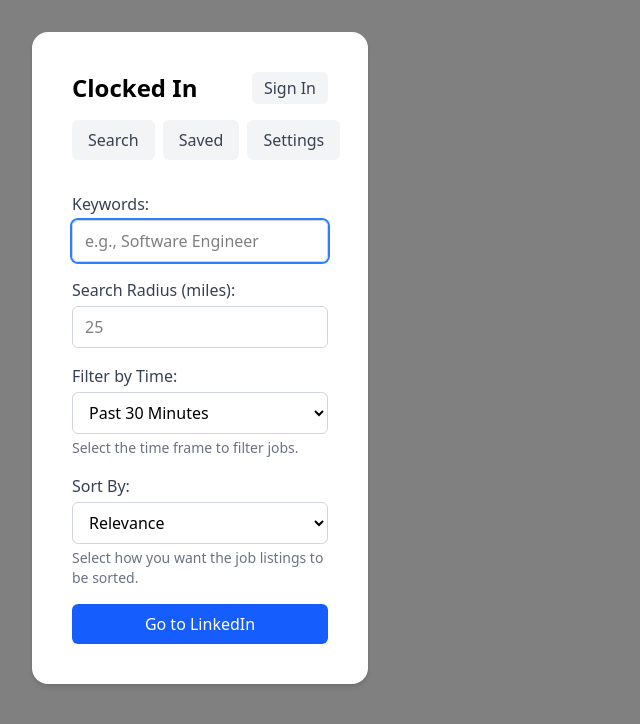
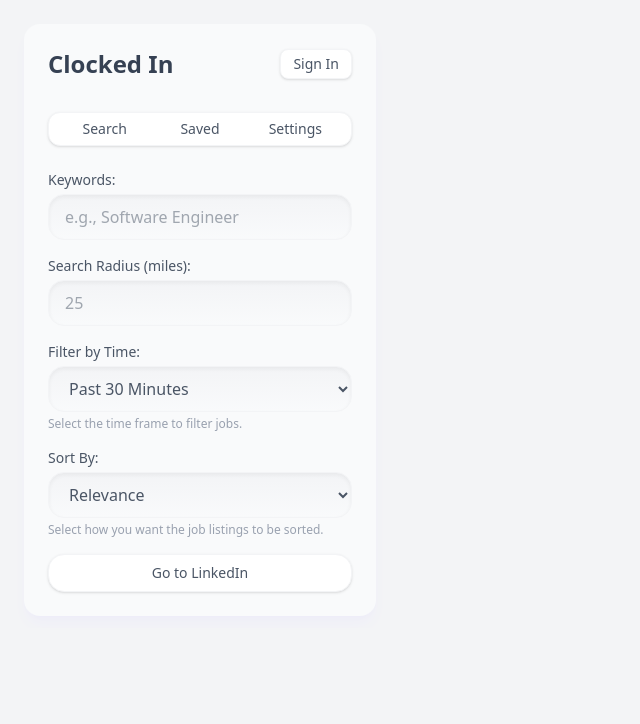
Before and after one commit to J-Walters/job-search-extension, a React (Vite) app: page / in a window 1280 px wide. Shown: the top 724 px of the page, without its empty margins (0-640 px from the left). Built offline with nearby package versions, Linux system fonts and the light colour scheme.

Commit message:
feat: refine front page styling and improve layout

```diff
--- a/src/App.tsx
+++ b/src/App.tsx
@@ -2,91 +2,72 @@
 
 function App() {
   return (
-    <div className='max-w-sm mx-auto p-6 bg-white rounded-2xl shadow-md'>
-      <header className='p-4'>
+    <div className='max-w-lg mx-auto p-6 rounded-2xl shadow-lg bg-gray-50 shadow-violet-200/20'>
+      <header className='flex flex-col'>
         <div className='flex items-center justify-between'>
-          <h1 className='text-2xl font-bold'>Clocked In</h1>
+          <h1 className='text-2xl font-semibold text-gray-700'>Clocked In</h1>
           <button
             type='button'
-            className='px-3 py-1 rounded-md bg-gray-100 text-gray-700 hover:bg-gray-200'
+            className='px-3 py-1 rounded-lg bg-white text-gray-600 text-sm font-medium shadow-sm border border-gray-100'
           >
             Sign In
           </button>
         </div>
-        <nav className='mt-4 flex space-x-2'>
-          <button
-            type='button'
-            className='px-4 py-2 rounded-md bg-gray-100 text-gray-700 hover:bg-gray-200'
-          >
-            Search
-          </button>
-          <button
-            type='button'
-            className='px-4 py-2 rounded-md bg-gray-100 text-gray-700 hover:bg-gray-200'
-          >
-            Saved
-          </button>
-          <button
-            type='button'
-            className='px-4 py-2 rounded-md bg-gray-100 text-gray-700 hover:bg-gray-200'
-          >
-            Settings
-          </button>
+        <nav className='mt-8 flex justify-between rounded-xl bg-white px-2 py-1.5 shadow-sm border border-gray-100 text-gray-600 text-sm'>
+          <button className='flex-1 px-3'>Search</button>
+          <button className='flex-1 px-3'>Saved</button>
+          <button className='flex-1 px-3'>Settings</button>
         </nav>
       </header>
-      <main className='p-4'>
+      <main className='mt-6'>
         <form className='space-y-4'>
           <div>
-            <label className='block font-medium text-gray-700 mb-1'>
+            <label className='block text-sm font-medium text-gray-600 mb-1'>
               Keywords:
             </label>
             <input
               type='text'
               placeholder='e.g., Software Engineer'
-              autoFocus
-              className='w-full px-3 py-2 border border-gray-300 rounded-md focus:outline-none focus:ring-2 focus:ring-blue-500'
+              className='w-full px-4 py-2.5 rounded-2xl bg-gradient-to-b from-gray-100 to-gray-50 text-gray-600 shadow-inner border border-gray-100 focus:outline-none focus:ring-2 focus:ring-violet-200 focus:ring-offset-0'
             />
           </div>
           <div>
-            <label className='block font-medium text-gray-700 mb-1'>
+            <label className='block text-sm font-medium text-gray-600 mb-1'>
               Search Radius (miles):
             </label>
             <input
               type='number'
               placeholder='25'
-              className='w-full px-3 py-2 border border-gray-300 rounded-md focus:outline-none focus:ring-2 focus:ring-blue-500'
+              className='w-full px-4 py-2.5 rounded-2xl bg-gradient-to-b from-gray-100 to-gray-50 text-gray-600 shadow-inner border border-gray-100 focus:outline-none'
             />
           </div>
           <div>
-            <label className='block font-medium text-gray-700 mb-1'>
+            <label className='block text-sm font-medium text-gray-600 mb-1'>
               Filter by Time:
             </label>
-            <select className='w-full px-3 py-2 border border-gray-300 rounded-md focus:outline-none focus:ring-2 focus:ring-blue-500'>
+            <select className='w-full px-4 py-2.5 rounded-2xl bg-gradient-to-b from-gray-100 to-gray-50 text-gray-600 shadow-inner border border-gray-100 focus:outline-none'>
               <option>Past 30 Minutes</option>
               <option>Past Hour</option>
             </select>
-            <span className='text-sm text-gray-500 mt-1 block'>
+            <span className='text-xs text-gray-400 mt-1 block'>
               Select the time frame to filter jobs.
             </span>
           </div>
           <div>
-            <label className='block font-medium text-gray-700 mb-1'>
+            <label className='block text-sm font-medium text-gray-600 mb-1'>
               Sort By:
             </label>
-            <select
-              value='test'
-              className='w-full px-3 py-2 border border-gray-300 rounded-md focus:outline-none focus:ring-2 focus:ring-blue-500'
-            >
+            <select className='w-full px-4 py-2.5 rounded-2xl bg-gradient-to-b from-gray-100 to-gray-50 text-gray-600 shadow-inner border border-gray-100 focus:outline-none'>
               <option>Relevance</option>
               <option>Most Recent</option>
             </select>
-            <span className='text-sm text-gray-500 mt-1 block'>
+            <span className='text-xs text-gray-400 mt-1 block'>
               Select how you want the job listings to be sorted.
             </span>
           </div>
           <button
             type='submit'
-            className='w-full bg-blue-600 text-white py-2 rounded-md hover:bg-blue-700 transition'
+            className='w-full py-2 rounded-2xl bg-white text-gray-600 text-sm font-medium shadow-sm border border-gray-100 hover:shadow-md active:shadow-inner transition'
           >
             Go to LinkedIn
           </button>
--- a/src/index.css
+++ b/src/index.css
@@ -1,80 +1,19 @@
 @import "tailwindcss";
 
-/* :root {
-  font-family: system-ui, Avenir, Helvetica, Arial, sans-serif;
-  line-height: 1.5;
-  font-weight: 400;
+@tailwind utilities;
 
-  color-scheme: light dark;
-  color: rgba(255, 255, 255, 0.87);
-  background-color: #242424;
-
-  font-synthesis: none;
-  text-rendering: optimizeLegibility;
-  -webkit-font-smoothing: antialiased;
-  -moz-osx-font-smoothing: grayscale;
+@layer base {
+  body {
+    @apply bg-gray-100;
+  }
 }
 
-a {
-  font-weight: 500;
-  color: #646cff;
-  text-decoration: inherit;
-}
-a:hover {
-  color: #535bf2;
-}
-
-
-body {
-  margin: 0;
-  display: flex;
-  place-items: center;
-  min-width: 320px;
-  min-height: 100vh;
-}
-
-h1 {
-  font-size: 3.2em;
-  line-height: 1.1;
-}
-
-button {
-  border-radius: 8px;
-  border: 1px solid transparent;
-  padding: 0.6em 1.2em;
-  font-size: 1em;
-  font-weight: 500;
-  font-family: inherit;
-  background-color: #1a1a1a;
-  cursor: pointer;
-  transition: border-color 0.25s;
-}
-button:hover {
-  border-color: #646cff;
-}
-button:focus,
-button:focus-visible {
-  outline: 4px auto -webkit-focus-ring-color;
-}
-
-@media (prefers-color-scheme: light) {
-  :root {
-    color: #213547;
-    background-color: #ffffff;
-  }
-  a:hover {
-    color: #747bff;
-  }
-  button {
-    background-color: #f9f9f9;
-  }
-} */
 
 html, body {
   min-width: 320px;
   max-width: 400px;
-  padding: 1rem;
-  background-color: gray;
+  padding: .75rem;
   height: auto;
   min-height: 100%;
+  overflow: hidden;
 }
```
